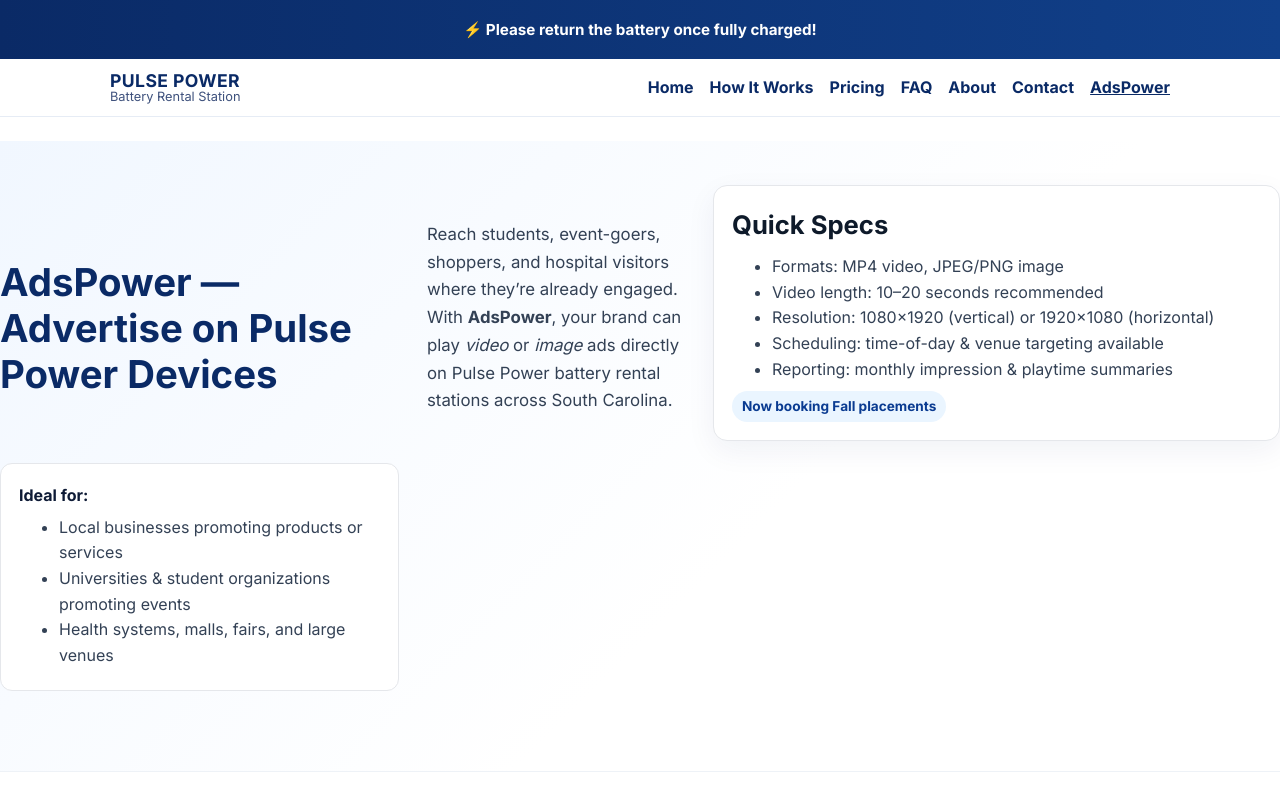
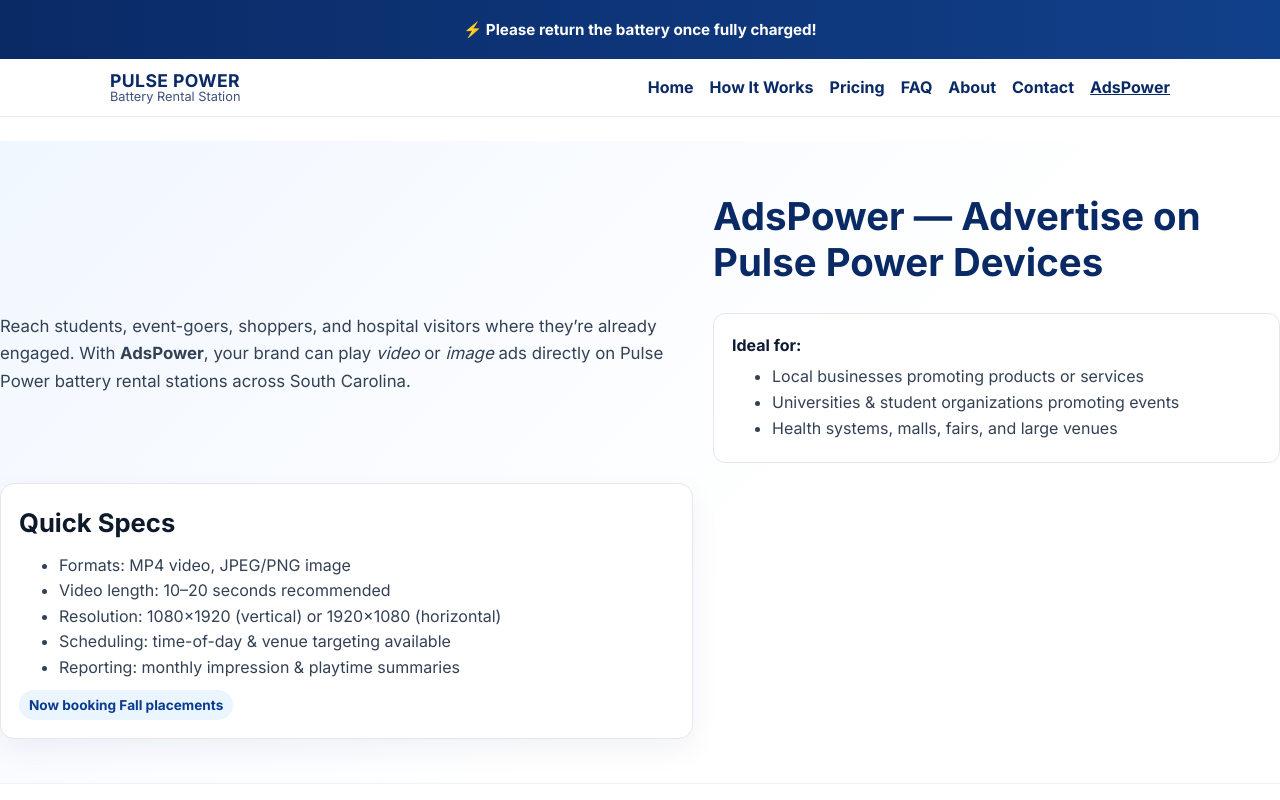
Before and after one commit to colbyfuller50-cyber/PulsePower, a plain HTML site: page adspower_fixed.html in a window 1280 px wide. Shown: the top 800 px of the page. Drawn offline with nearby package versions, Linux system fonts and the light colour scheme.

Commit message:
Update adspower_fixed.html

```diff
--- a/adspower_fixed.html
+++ b/adspower_fixed.html
@@ -133,7 +133,8 @@
 
 <main>
   <section class="hero">
-    <div class="hero-grid">
+    <div class="wrap">
+      </div>
         <h1>AdsPower — Advertise on Pulse Power Devices</h1>
         <p class="sub">
           Reach students, event-goers, shoppers, and hospital visitors where they’re already engaged.
```
